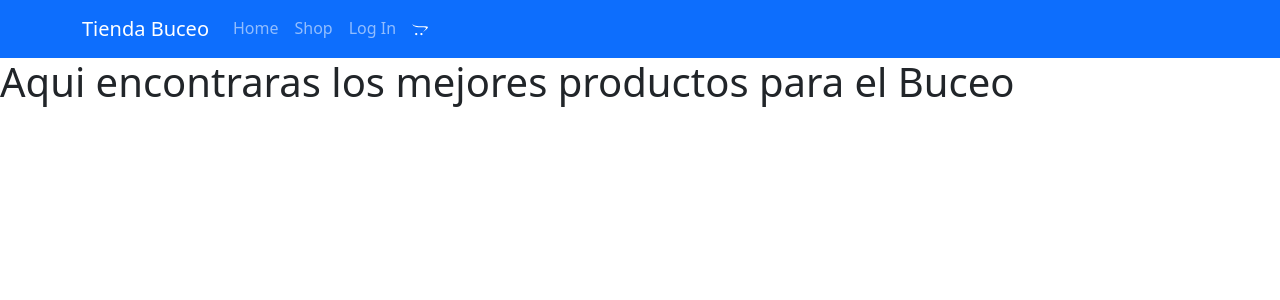
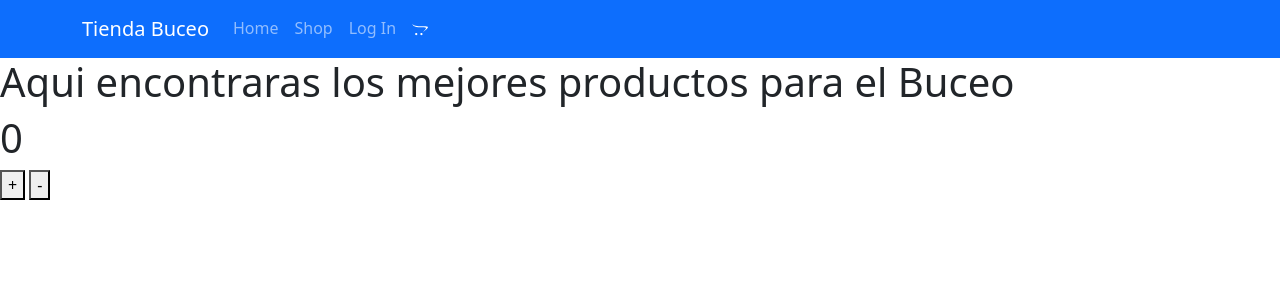
Before and after one commit to jmzava/coder-zava-reactjs-c19795-, a React (Create React App) app in the folder buceoecom/: page / in a window 1280 px wide. Shown: the top 300 px of the page. Built offline with nearby package versions, Linux system fonts and the light colour scheme.

Commit message:
desafio 4

```diff
--- a/buceoecom/src/App.js
+++ b/buceoecom/src/App.js
@@ -2,12 +2,14 @@ import './App.css';
 import 'bootstrap/dist/css/bootstrap.min.css';
 import NavBar from './components/NavBar/NavBar';
 import ItemListContainer from './components/ItemListContainer/ItemListContainer';
+import ItemCount from './components/ItemCount/ItemCount';
 
 function App() {
   return (
     <div className="buceoecom">
       <NavBar />
       <ItemListContainer greeting='Aqui encontraras los mejores productos para el Buceo' />
+      <ItemCount contadorInicial={0} contadorStock={10} contadorMinimo={0}/>
     </div>
   );
 }
--- /dev/null
+++ b/buceoecom/src/components/ItemCount/ItemCount.js
@@ -0,0 +1,25 @@
+import React, { useState } from "react";
+// import { Prev } from "react-bootstrap/esm/PageItem";
+
+function ItemCount({ contadorInicial, contadorStock, contadorMinimo }) {
+  const [contador, mueveContador] = useState(contadorInicial);
+
+  const sumaContador = () => {
+    contador < contadorStock
+      ? mueveContador(contadorprevio => contadorprevio + 1)
+      : alert("stock maximo alcanzado");
+  };
+
+  const restaContador = () => {
+    contador > contadorMinimo &&
+      mueveContador(contadorprevio => contadorprevio - 1);
+  };
+  return (
+    <div className="counter">
+      <h1> {contador} </h1> <button onClick={sumaContador}> + </button>{" "}
+      <button onClick={restaContador}> - </button>
+    </div>
+  );
+}
+
+export default ItemCount;
```
